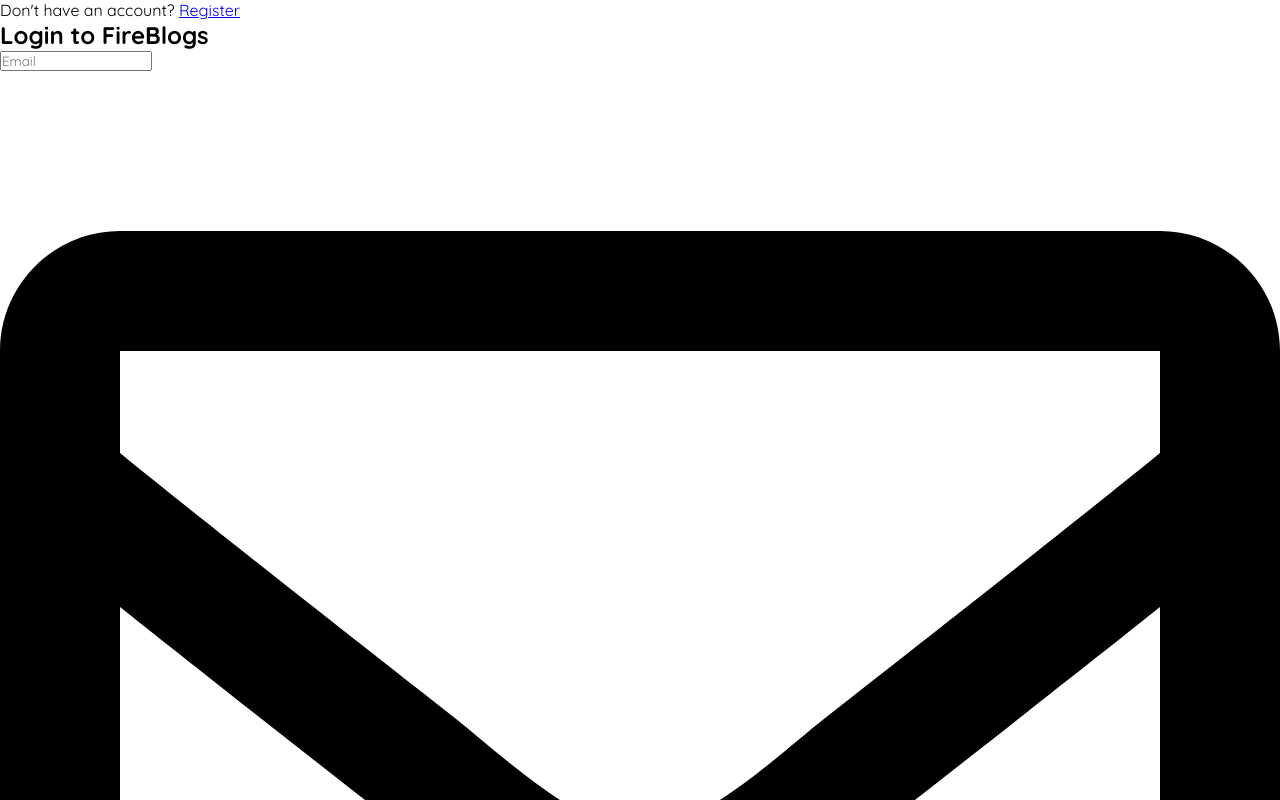
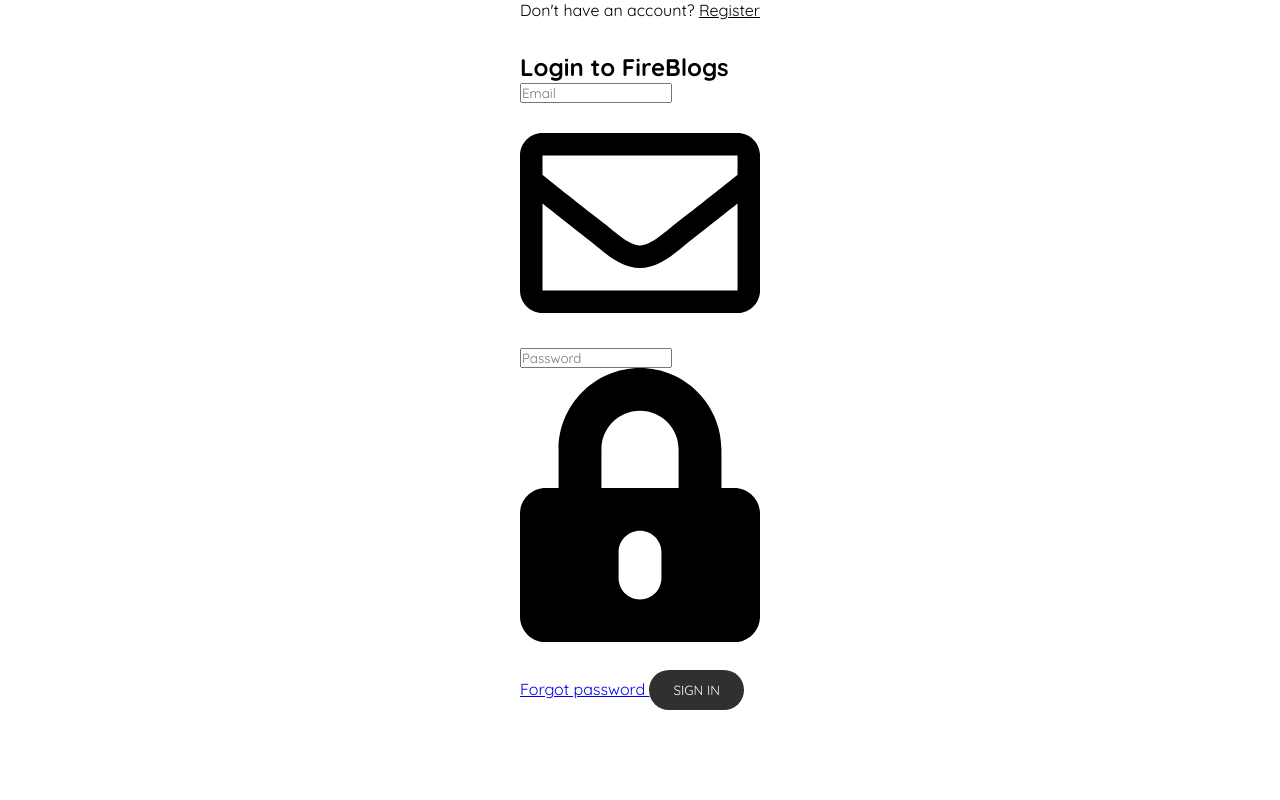
Before and after one commit to Azizbek98/Vue-Fireblog, a Vue app: page /login in a window 1280 px wide. Shown: the top 800 px of the page. Built offline with nearby package versions, Linux system fonts and the light colour scheme; what vue2-editor would draw is missing.

Commit message:
feat: adding some styles to login component

```diff
--- a/src/views/Login.vue
+++ b/src/views/Login.vue
@@ -15,7 +15,7 @@
         </div>
         <div class="input">
           <input type="password" placeholder="Password" v-model="password" />
-          <Email class="icon" />
+          <Password class="icon" />
         </div>
       </div>
       <router-link class="forgot-password" :to="{ name: 'ForgotPassword' }">
@@ -49,4 +49,25 @@ export default {
 
 <style lang="scss">
 /* All styles for Login, Registration and ForgotPassword components will be here */
+.form-wrap {
+  overflow: hidden;
+  display: flex;
+  height: 100vh;
+  justify-content: center;
+  align-self: center;
+  margin: 0 auto;
+  width: 90%;
+
+  @media (min-width: 900px) {
+    width: 100%;
+  }
+
+  .login-register {
+    margin-bottom: 32px;
+
+    .router-link {
+      color: #000;
+    }
+  }
+}
 </style>
```
